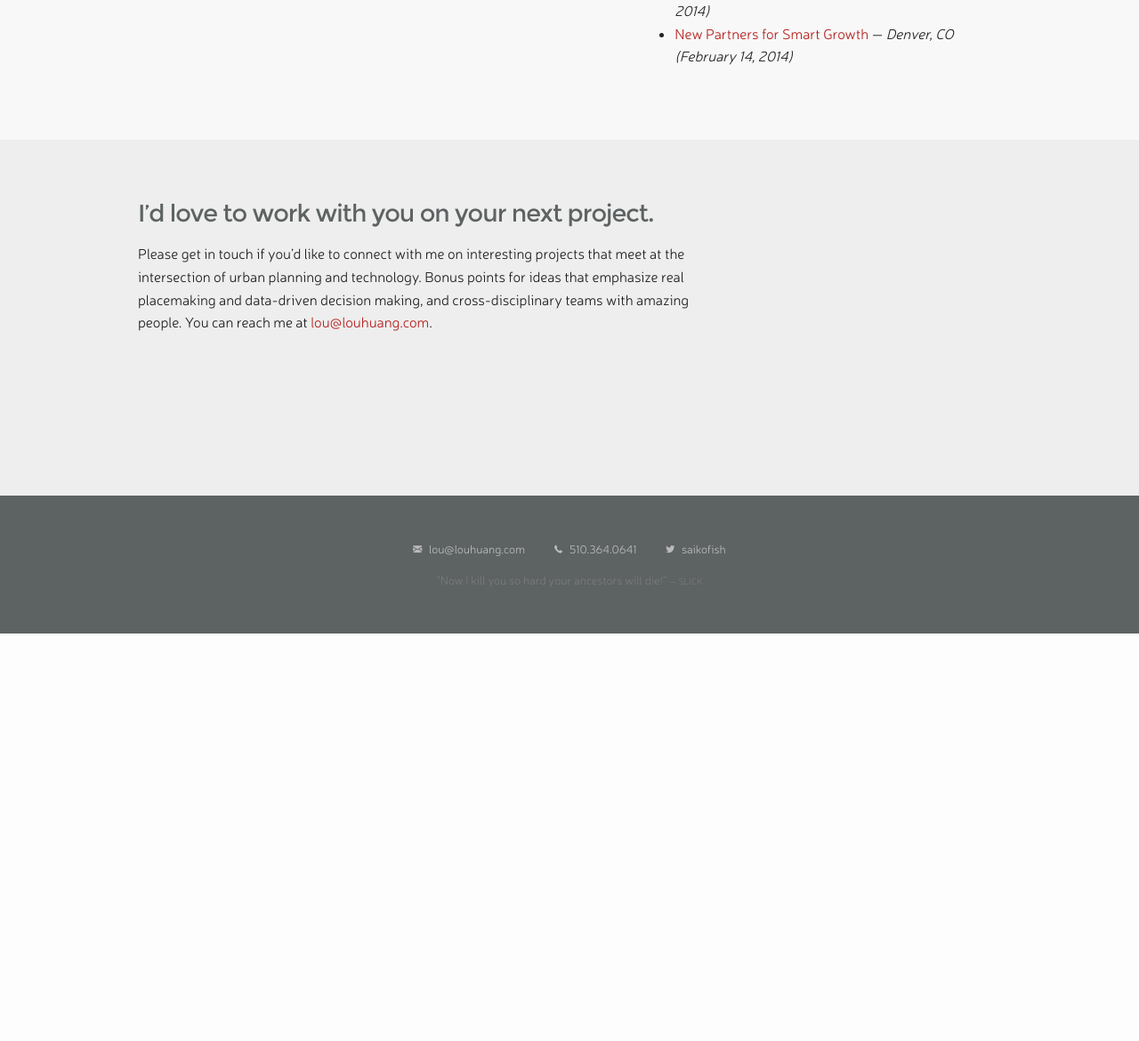
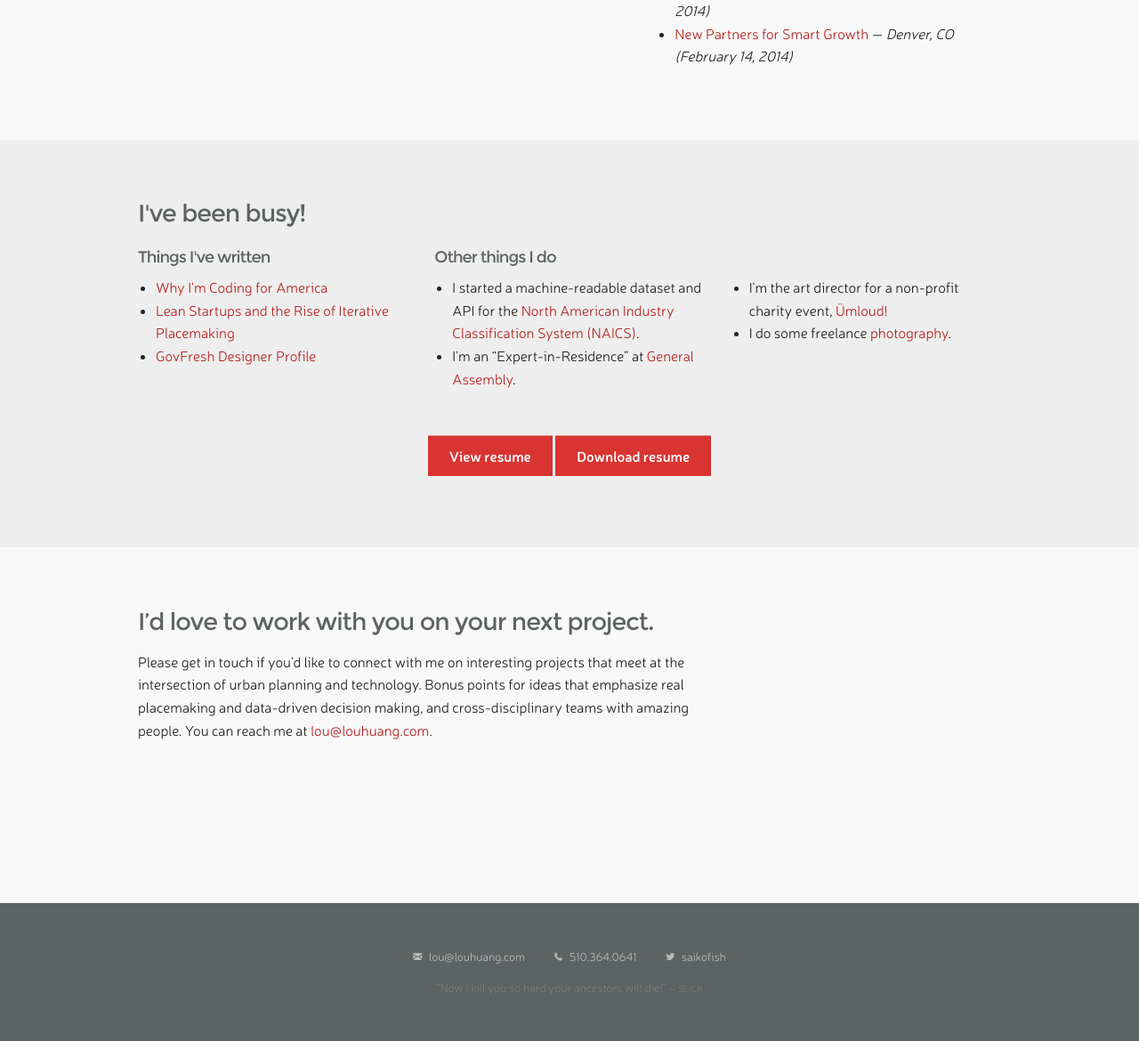
Before and after one commit to patrickm02L/louh.github.io, a PHP site: page / in a window 1280 px wide. Shown: the part 4099-5269 px from the top of the page at 89% size. Before the commit the page ends 4811 px from the top, so only its background shows below. Run offline with PHP 8.4, Linux system fonts and the light colour scheme; some libraries are stand-ins or nearby versions; grey boxes are pictures that could not be loaded.

Commit message:
Improve portrait images. Add resume view back in (Closes #16). Include section for writing and other non-visual projects and side gigs (Closes #27).

```diff
--- a/index.html
+++ b/index.html
@@ -58,17 +58,107 @@ Yes, I made my own choices, and wrote my site's code myself.  It's an ongoing wo
       </nav>
     </div>
 
-    <!-- PROJECT VIEW -->
+    <!-- FIXED VIEWERS -->
     <section id='project-view' class='fixed-viewer'>
+      <!-- To be replaced with project data template -->
+    </section>
 
-      <!-- PROJECT DATA -->
-      <div id='project-data'>
-        <!-- To be replaced with project data template -->
+    <section id='resume-view' class='fixed-viewer'>
+      <div class='row'>
+        <div class='large-12 columns'>
+          <h2>Lou Huang’s Resumé</h2>
+        </div>
       </div>
-      <!-- // END PROJECT DATA -->
+      <div class='row'>
+        <div class='medium-7 columns'>
+          <h4>Experience</h4>
 
+          <p><strong><a href='http://www.codeforamerica.org/' target='_blank'>Code for America</a></strong> San Francisco, CA
+          <br>Fellow (2013)</p>
+
+          <p><strong><a href='https://generalassemb.ly/' target='_blank'>General Assembly</a></strong> San Francisco, CA
+          <br>Expert-in-Residence (2013)</p>
+
+          <p><strong><a href='http://www.umloud.org/' target='_blank'>Ümloud!</a></strong>  San Francisco, CA
+          <br>Art Director (2012)</p>
+
+          <p><strong><a href='http://www.vmwp.com/' target='_blank'>Van Meter Williams Pollack</a></strong>  San Francisco, CA
+          <br>Urban Designer (2011-2012)</p>
+
+          <p><strong><a href='http://www.bkurbandesign.com/' target='_blank'>Brown & Keener Urban Design</a></strong>  Philadelphia, PA
+          <br>Intern/Designer (2009-2010)</p>
+
+          <p><strong><a href='http://www.issuu.com/pennpanorama/docs/2010_panorama/1' target='_blank'>Panorama</a></strong>  University of Pennsylvania, Philadelphia, PA
+          <br>Design Editor (2008-2010)</p>
+
+          <p><strong><a href='http://www.cromearchitecture.com/' target='_blank'>Crome Architecture</a></strong>  San Rafael, CA
+          <br>Designer, Project Manager (2004-2008)</p>
+
+          <h4>Education</h4>
+
+          <p><strong><a href='http://www.design.upenn.edu/' target='_blank'>University of Pennsylvania School of Design</a></strong>
+          <br>Master of City Planning, Class of 2010
+          <br>Concentration in Urban Design</p>
+
+          <p><strong><a href='http://arch.ced.berkeley.edu/' target='_blank'>University of California, Berkeley</a></strong>
+          <br>Bachelor of Arts in Architecture, Class of 2004
+          <br>Minor in Social and Cultural Factors in Environmental Design</p>
+
+          <h4>Awards</h4>
+
+          <p><strong><a href='http://www.saccatalyst.com/' target='_blank'>Sacramento Catalyst Competition</a></strong>  Sacramento, CA
+          –  2011 Second Place Winner</p>
+
+          <p><strong><a href='https://sites.google.com/site/hinesdesign2010/' target='_blank'>ULI / Gerald D. Hines Student Urban Design Competition</a></strong>  San Diego, CA
+          –  2010 Finalist, Team Leader</p>
+
+          <p><strong>Department of City and Regional Planning Special Award for Excellence in
+          Student Publications</strong> – 2010</p>
+
+        </div>
+
+        <div class='medium-5 columns'>
+          <h4>Skills</h4>
+
+          <p>
+            <strong>Web Development</strong>
+            <br>HTML5, CSS3, JavaScript
+            <br>jQuery
+            <br>Node.js
+            <br>Angular
+            <br>PHP
+            <br>MySQL
+          </p>
+
+          <p>
+            <strong>Software</strong>
+            <br>Photoshop
+            <br>InDesign
+            <br>Illustrator
+            <br>SketchUp
+            <br>ArchiCAD
+            <br>ArcGIS
+            <br>OpenStreetMap
+            <br>MapBox / Google Maps API
+          </p>
+
+          <h4>Professional Affiliations</h4>
+
+          <p>
+            <strong>LEED AP</strong>  Neighborhood Development<br>
+            <!-- <strong>American Planning Association</strong>  Member<br> -->
+            <strong><a href='http://spur.org/' target='_blank'>SPUR</a></strong>  Member
+          </p>
+
+        </div>
+      </div>
+      <div class='row'>
+        <div class='large-12 columns'>
+          <a href='portfolio/downloads/louhuang-resume.pdf' class='button'><i class='fi-download'></i> Download PDF</a>
+        </div>
+      </div>
     </section>
-    <!-- // END PROJECT VIEW -->
+    <!-- // END FIXED VIEWERS -->
 
     <!-- MAIN PAGE -->
     <section role='main' id='main'>
@@ -150,9 +240,8 @@ Yes, I made my own choices, and wrote my site's code myself.  It's an ongoing wo
         </div>
       </section>
 
-
       <a name='other'></a>
-      <section id='other' style='display:none'>
+      <section id='other'>
         <div class='row'>
           <div class='large-12 columns'>
             <h3>I've been busy!</h3>
@@ -160,40 +249,39 @@ Yes, I made my own choices, and wrote my site's code myself.  It's an ongoing wo
         </div>
         <div class='row'>
           <div class='medium-4 columns'>
-            <h5>Some articles and blogs I've written</h5>
+            <h5>Things I've written</h5>
 
             <ul>
-              <li><a href='http://govfresh.com/2013/11/gov-designer-lou-huang/'>GovFresh Designer Profile</a></li>
-              <li><a href=''>Rise of Iterative Placemaking</a></li>
-              <li><a href=''>Why I'm Coding for America</a></li>
+              <li><a href='http://www.codeforamerica.org/2013/06/19/lou-huang-why-im-coding-for-america/' target='_blank'>Why I'm Coding for America</a></li>
+              <li><a href='http://www.codeforamerica.org/2013/04/25/lean-startups-and-the-rise-of-iterative-placemaking/' target='_blank'>Lean Startups and the Rise of Iterative Placemaking</a></li>
+              <li><a href='http://govfresh.com/2013/11/gov-designer-lou-huang/' target='_blank'>GovFresh Designer Profile</a></li>
             </ul>
           </div>
           <div class='medium-4 columns'>
             <h5>Other things I do</h5>
             <ul>
-              <li>I'm an “Expert-in-Residence” at General Assembly.</li>
+              <li>I started a machine-readable dataset and API for the <a href='http://naics.codeforamerica.org/'>North American Industry Classification System (NAICS)</a>.
+              <li>I'm an “Expert-in-Residence” at <a href='https://generalassemb.ly/' target='_blank'>General Assembly</a>.</li>
             </ul>
           </div>
           <div class='medium-4 columns'>
-            <h5>Interviews and press</h5>
+            <h5>&nbsp;</h5>
             <ul>
-              <li>This is not a bullet point.</li>
+              <li>I'm the art director for a non-profit charity event, <a href='http://www.umloud.org/' target='_blank'>Ümloud!</a></li>
+              <li>I do some freelance <a href='http://www.flickr.com/photos/lou' target='_blank'>photography</a>.</li>
             </ul>
           </div>
         </div>
-        <div class='row'>
+        <div class='row' style='margin-top: 30px;'>
           <div class='large-12 columns text-center'>
-            <a href='#' class='button'>View resume</a>
-            <a href='#' class='button'>Download resume</a>
+            <a href='#/resume' class='button'>View resume</a>
+            <a href='portfolio/downloads/louhuang-resume.pdf' class='button'>Download resume</a>
           </div>
         </div>
       </section>
 
-
-
-
       <a name='contact'></a>
-      <section id='contact'> <!-- class='background-2'-->
+      <section id='contact' class='background-2'>
         <div class='row'>
           <div class='large-12 columns'>
             <h3>I’d love to work with you on your next project.</h3>
--- a/js/main.js
+++ b/js/main.js
@@ -63,7 +63,7 @@ $.when(
 ).then(function() {
   // Do stuff with projects
   if (currentProject) {
-    loadProject(currentProject)
+    _showProject(currentProject)
   }
   displayFeaturedProjects(projects)
   displayProjectGrid(projects)
@@ -79,7 +79,7 @@ $(document).ready(function() {
   $(window).hashchange(function(){
     loadHash()
     if (currentProject && !_.isEmpty(projects)) {
-      loadProject(currentProject)
+      _showProject(currentProject)
     }
   })
   // Trigger hashchange immediately
@@ -107,16 +107,19 @@ function loadHash() {
   }
   switch(currentPage) {
     case 'resume':
-      $('#n-resume').click()
+      _showResume()
       break
+    case 'portfolio':
+      // Nothing here, because this is handled elsewhere.
     default:
-      _unloadProject()
-      _loadMainPage()
+      _showMainPage()
       break
   }
 }
 
-function _loadMainPage () {
+function _showMainPage () {
+  _hideProject()
+  _hideResume()
   $('body').css('overflow', 'visible')
   $('#main').show()
   _recalculateVideoPlayer()
@@ -127,8 +130,55 @@ function _hideMainPage () {
   $('#main').hide()
 }
 
-function _unloadProject () {
+function _showProject (projectID) {
+  // Adjust DOM
+  _hideMainPage()
+  $('#project-view').show()
+
+  // Create the project html snippet
+  var template = $('#m_project').html()
+  for (var i = 0; i < projects.items.length; i++) {
+    var item = projects.items[i]
+    if (item.id === projectID) {
+      $('#project-view').html(Mustache.render(template, item))
+      document.title = item.name + ' - ' + site_title
+      break
+    }
+  }
+
+  // Hack the max-width for legacy portfolio projects
+  if (item.status == 'portfolio-legacy') {
+    $('.slideshow-wrapper').css('max-width', '650px')
+  }
+
+  // To do: handle an error where project isn't found.
+
+  // Orbit stuff
+  $('#orbit').on('orbit:ready', function(event) {
+    console.log('Orbit is ready.')
+  })
+  $('#orbit').on('orbit:orbit:after-slide-change', function(event) {
+    $('.preloader').hide()
+  })
+  // Hide prev/next arrows if there is only one image.
+  if (item.images.length <= 1) {
+    $('#orbit').attr('data-options', 'navigation_arrows: false')
+  }
+  // Force orbit to recalculate itself after loading new stuff.
+  $(document).foundation('reflow')
+}
+
+function _hideProject () {
   $('#project-view').hide()
+}
+
+function _showResume () {
+  _hideMainPage()
+  $('#resume-view').show()
+}
+
+function _hideResume () {
+  $('#resume-view').hide()
 }
 
 function _recalculateVideoPlayer () {
@@ -168,43 +218,3 @@ function displayRandomQuote (quotes) {
   $('.quote').html(quotes[i].quote)
   $('.author').html(quotes[i].author)
 }
-
-
-function loadProject (projectID) {
-  // Adjust DOM
-  _hideMainPage()
-  $('#project-view').show()
-
-  // Create the project html snippet
-  var template = $('#m_project').html()
-  for (var i = 0; i < projects.items.length; i++) {
-    var item = projects.items[i]
-    if (item.id === projectID) {
-      $('#project-data').html(Mustache.render(template, item))
-      document.title = item.name + ' - ' + site_title
-      break
-    }
-  }
-
-  // Hack the max-width for legacy portfolio projects
-  if (item.status == 'portfolio-legacy') {
-    $('.slideshow-wrapper').css('max-width', '650px')
-  }
-
-  // To do: handle an error where project isn't found.
-
-  // Orbit stuff
-  $('#orbit').on('orbit:ready', function(event) {
-    console.log('Orbit is ready.')
-  })
-  $('#orbit').on('orbit:orbit:after-slide-change', function(event) {
-    $('.preloader').hide()
-  })
-  // Hide prev/next arrows if there is only one image.
-  if (item.images.length <= 1) {
-    $('#orbit').attr('data-options', 'navigation_arrows: false')
-  }
-  // Force orbit to recalculate itself after loading new stuff.
-  $(document).foundation('reflow')
-
-}
```
Also changed, not shown: other parts of index.html (+0 -99 lines), stylesheets/styles.scss (+19 -18 lines), img/portrait-doodle.png, img/portrait-doodle@2x.png, img/portrait.jpg, img/portrait@2x.jpg, stylesheets/styles.css.
